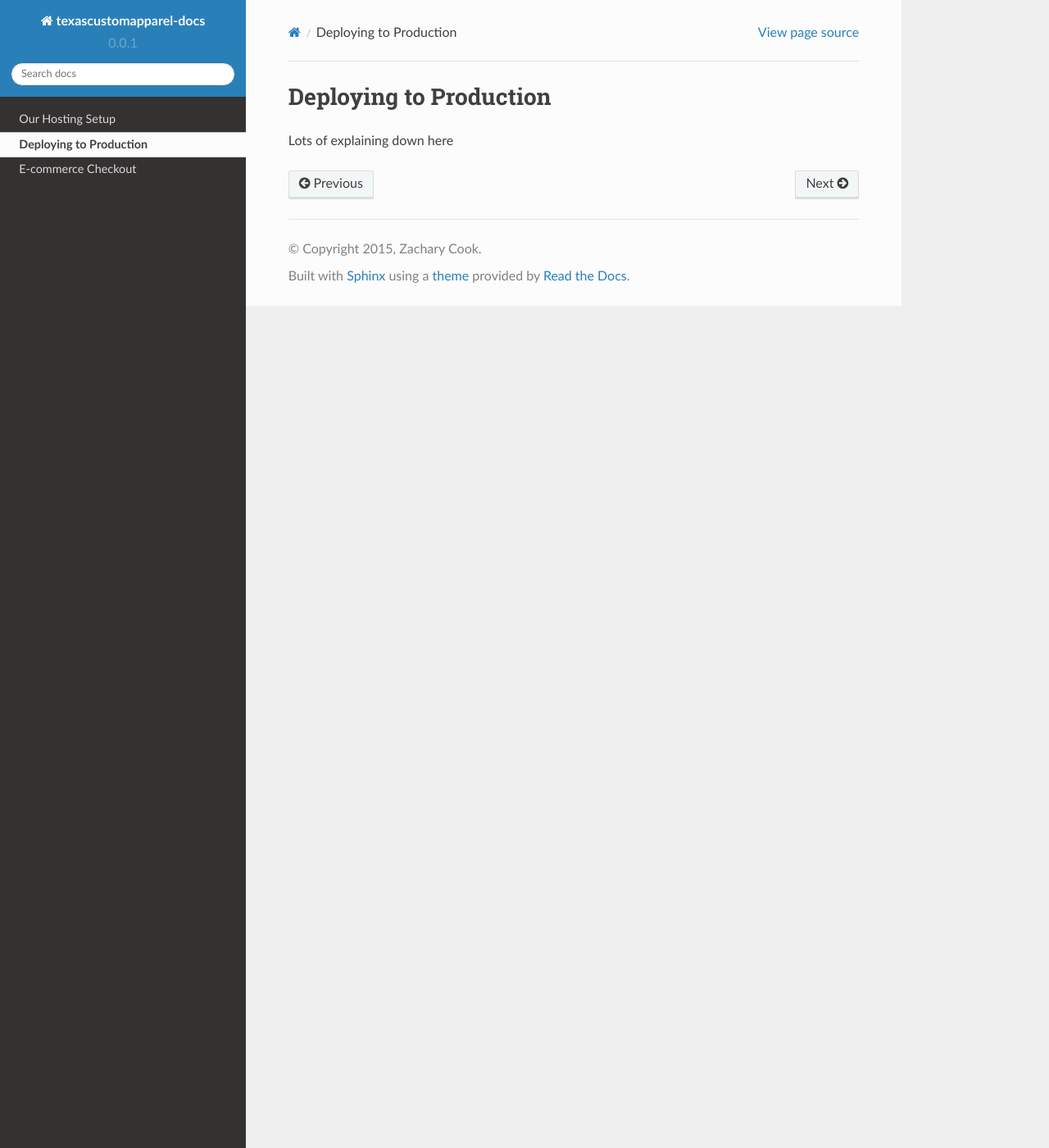
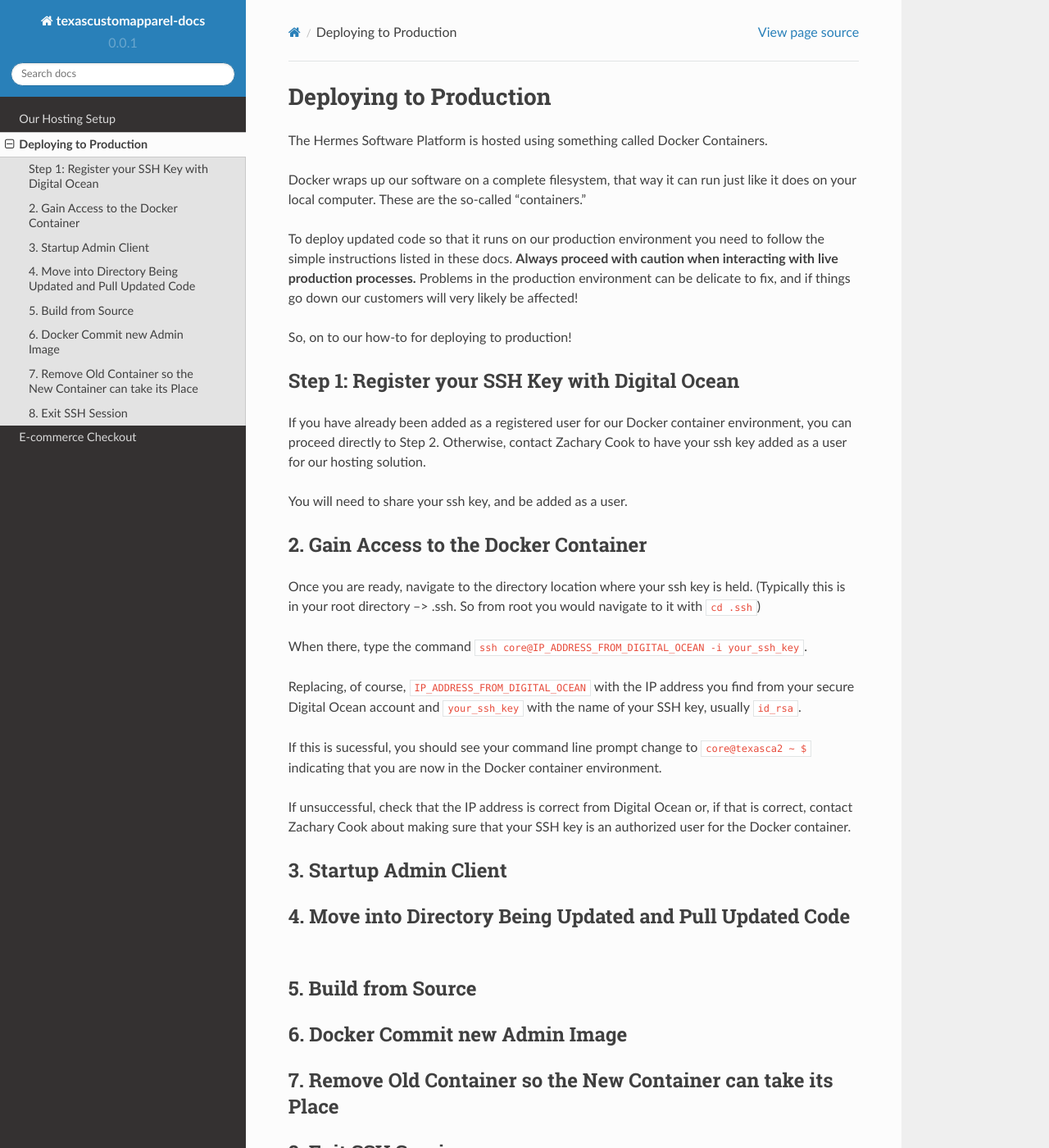
Before and after one commit to djlovegrind/texasca-docs, a Sphinx documentation site: the page built from docs/source/productionDeployment.rst, in a window 1280 px wide and 1400 px high. Shown: the whole window at 82% size. Built offline with Sphinx 7.4.7 and the Read the Docs theme 2.0.0, drawn with Linux system fonts in a browser that asks for light colours.

Commit message:
Adding deployment documentation

```diff
--- a/docs/source/productionDeployment.rst
+++ b/docs/source/productionDeployment.rst
@@ -1,4 +1,49 @@
 Deploying to Production
 ===================================================
 
-Lots of explaining down here
+The Hermes Software Platform is hosted using something called Docker Containers.
+
+Docker wraps up our software on a complete filesystem, that way it can run just like it does on your local computer. These are the so-called "containers."
+
+To deploy updated code so that it runs on our production environment you need to follow the simple instructions listed in these docs. **Always proceed with caution when interacting with live production processes.** Problems in the production environment can be delicate to fix, and if things go down our customers will very likely be affected!
+
+So, on to our how-to for deploying to production!
+
+Step 1: Register your SSH Key with Digital Ocean
+-------------------------------------------------
+
+If you have already been added as a registered user for our Docker container environment, you can proceed directly to Step 2. Otherwise, contact Zachary Cook to have your ssh key added as a user for our hosting solution.
+
+You will need to share your ssh key, and be added as a user.
+
+
+2. Gain Access to the Docker Container
+--------------------------------------------
+
+Once you are ready, navigate to the directory location where your ssh key is held. (Typically this is in your root directory --> .ssh. So from root you would navigate to it with ``cd .ssh``)
+
+When there, type the command ``ssh core@IP_ADDRESS_FROM_DIGITAL_OCEAN -i your_ssh_key``.
+
+Replacing, of course, ``IP_ADDRESS_FROM_DIGITAL_OCEAN`` with the IP address you find from your secure Digital Ocean account and ``your_ssh_key`` with the name of your SSH key, usually ``id_rsa``.
+
+If this is sucessful, you should see your command line prompt change to ``core@texasca2 ~ $`` indicating that you are now in the Docker container environment.
+
+If unsuccessful, check that the IP address is correct from Digital Ocean or, if that is correct, contact Zachary Cook about making sure that your SSH key is an authorized user for the Docker container.
+
+3. Startup Admin Client
+------------------------
+
+4. Move into Directory Being Updated and Pull Updated Code
+------------------------------------------------------------
+
+5. Build from Source
+----------------------
+
+6. Docker Commit new Admin Image
+---------------------------------
+
+7. Remove Old Container so the New Container can take its Place
+----------------------------------------------------------------
+
+8. Exit SSH Session
+------------------------
```
Also changed, not shown: deployment-step-1.png (added), deployment-step-2.png (added), deployment-step-3.png (added), step-by-step-deployment-1.jpg (added), step-by-step-deployment-2.jpg (added), step-by-step-deployment-3.jpg (added), step-by-step-deployment-4.jpg (added), 8 other files.
